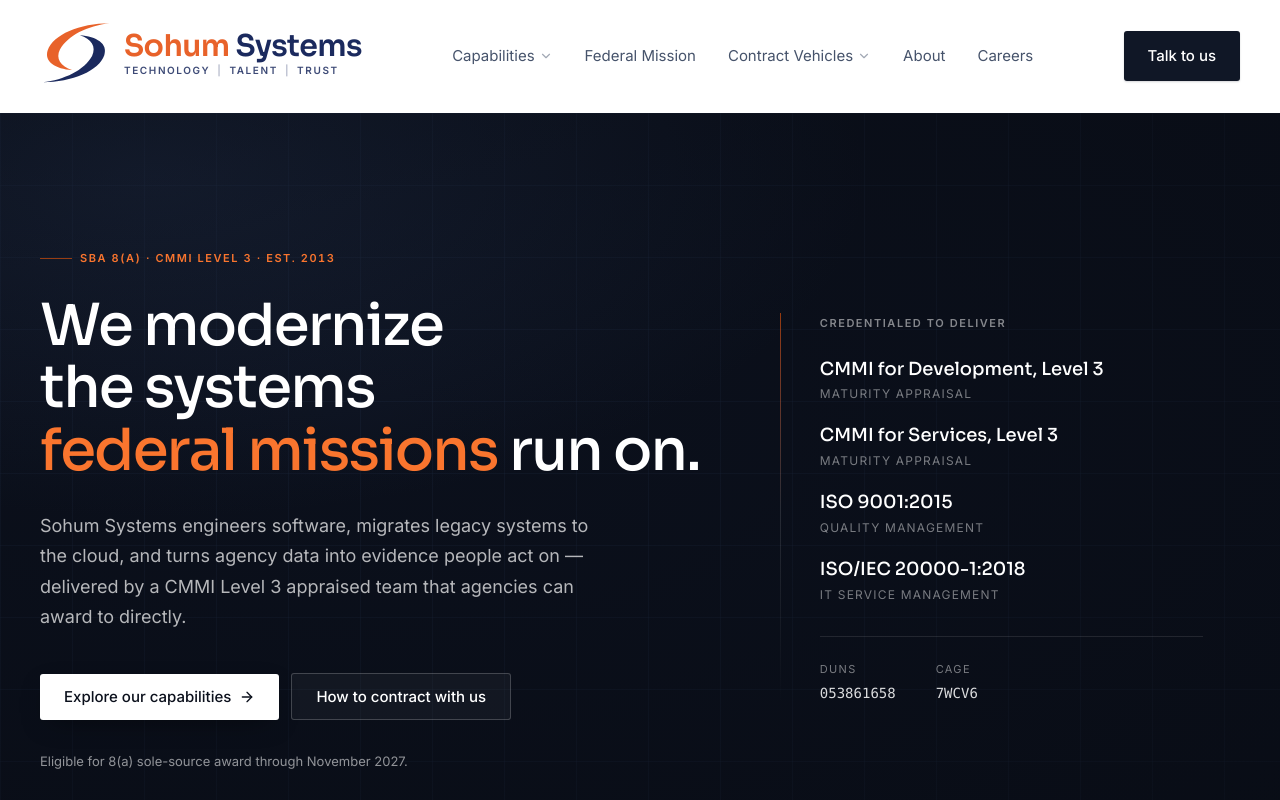
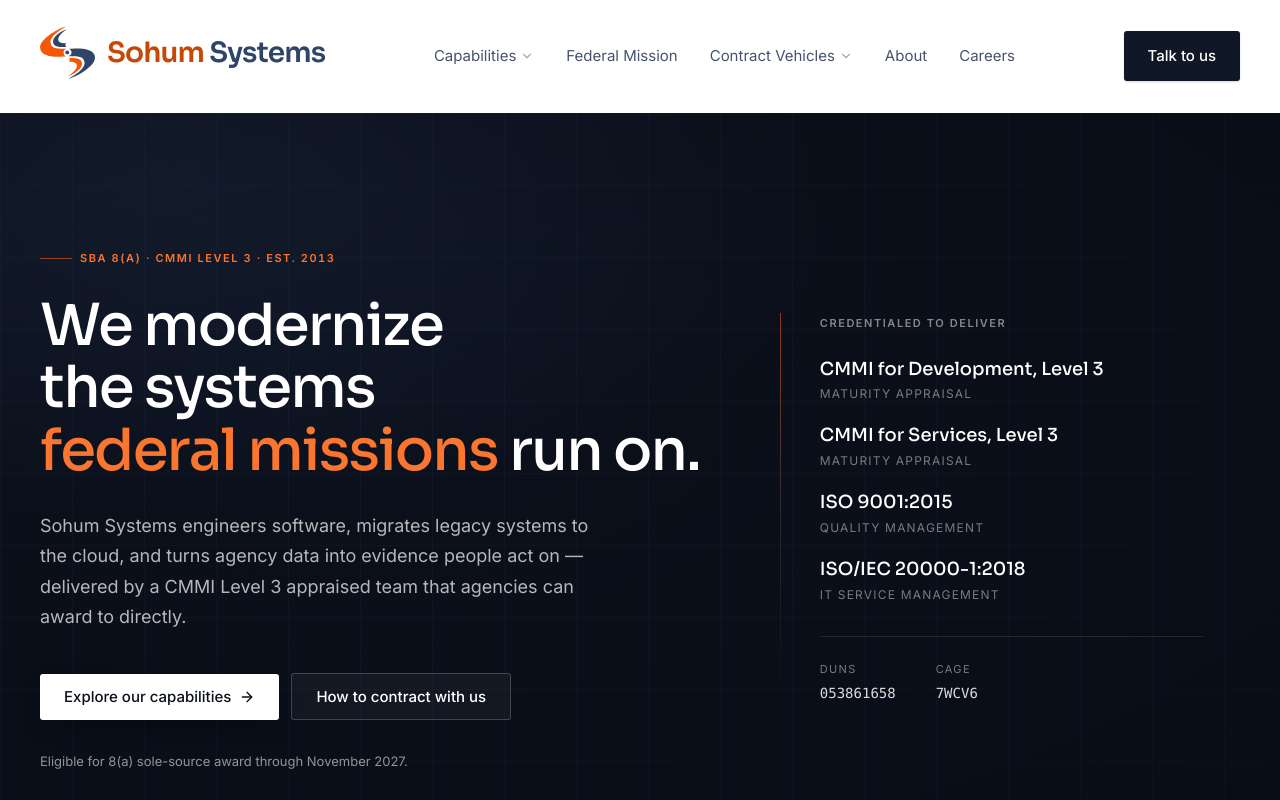
Before and after one commit to tekra-solutions/sohum-website, a Next.js app: page / in a window 1280 px wide. Shown: the top 800 px of the page. Built offline with nearby package versions, Linux system fonts and the light colour scheme.

Commit message:
Design change

```diff
--- a/src/app/opengraph-image.tsx
+++ b/src/app/opengraph-image.tsx
@@ -23,31 +23,29 @@
         }}
       >
         <div style={{ display: "flex", alignItems: "center", gap: 20 }}>
-          <svg width="86" height="83" viewBox="0 0 112 108">
+          <svg width="72" height="70" viewBox="286 0 301 292">
             <path
-              fill="#e8622a"
-              d="M108 8C62 8 20 26 12 50 6 68 24 79 50 81 32 75 24 63 31 49 43 27 74 12 108 8Z"
+              fill="#f25806"
+              d="m428.93,0c-30.41,8.17-142.92,63.88-142.38,116.97,0,58.55,115.04,50.4,143.46,46.7,0,0-14.78-3.13-14.78-19.7s14.78-20.65,14.78-20.65c-30.39-1.79-84.63,6.87-86.35-35.62,0-44.48,79.59-79.3,85.26-87.7Z"
             />
             <path
-              fill="#ffffff"
-              d="M4 100c46 0 88-18 96-42 6-18-12-29-38-31 18 6 26 18 19 32C69 81 38 96 4 100Z"
+              fill="#8fa2c4"
+              d="m432.65,16.92c-27.2,6.3-63.51,29.24-73.6,56.14-5.03,13.42.9,28.44,14,34.25,22.23,9.85,58.24,5.64,58.24,5.64,0,0-6.46-1.34-6.63-10.42-.17-9.21,6.9-9.07,6.9-9.07-6.25-1.61-46.02,4.6-45.95-22.2.81-27,39.59-48.8,47.03-54.34Z"
+            />
+            <circle fill="#8fa2c4" cx="435" cy="143.06" r="10.11" />
+            <path
+              fill="#8fa2c4"
+              d="m444.59,286.98c30.41-8.17,142.92-63.88,142.38-116.97,0-58.55-115.04-50.4-143.46-46.7,0,0,14.78,3.13,14.78,19.7s-14.78,20.65-14.78,20.65c30.39,1.79,84.63-6.87,86.35,35.62,0,44.48-79.59,79.3-85.26,87.7Z"
+            />
+            <path
+              fill="#f25806"
+              d="m440.87,270.06c27.2-6.3,63.51-29.24,73.6-56.14,5.03-13.42-.9-28.44-14-34.25-22.23-9.85-58.24-5.64-58.24-5.64,0,0,6.46,1.34,6.63,10.42.17,9.21-6.9,9.07-6.9,9.07,6.25,1.61,46.02-4.6,45.95,22.2-.81,27-39.59,48.8-47.03,54.34Z"
             />
           </svg>
           <div style={{ display: "flex", flexDirection: "column" }}>
             <div style={{ display: "flex", fontSize: 34, fontWeight: 700, color: "#ffffff" }}>
-              <span>so</span>
-              <span style={{ color: "#fa752e" }}>hum</span>
-              <span>&nbsp;systems</span>
-            </div>
-            <div
-              style={{
-                fontSize: 15,
-                letterSpacing: 5,
-                color: "#8fa2c4",
-                marginTop: 6,
-              }}
-            >
-              FEDERAL TECHNOLOGY
+              <span style={{ color: "#fa752e" }}>Sohum</span>
+              <span>&nbsp;Systems</span>
             </div>
           </div>
         </div>
--- a/src/components/Logo.tsx
+++ b/src/components/Logo.tsx
@@ -1,108 +1,81 @@
 /**
- * Sohum Systems lockup.
+ * Sohum Systems brand mark.
  *
- * The mark is a two-tone S: an orange upper sweep and a navy lower sweep that
- * cross at the centre, each tapering to a point. Drawn as two closed outlines
- * rather than strokes so the taper is real rather than a cap effect.
+ * Paths are taken verbatim from the supplied brand SVG. The artwork is a
+ * two-part rotationally symmetric bird form: one half in the brand orange,
+ * one in the brand navy.
  *
- * The wordmark and the TECHNOLOGY | TALENT | TRUST descriptor are live text,
- * so the lockup stays selectable, searchable and translatable, and no second
- * raster asset ever has to be kept in sync.
+ * Rendering notes:
+ *  - The source file packs the symbol (x 286-587, y 0-292) above the wordmark.
+ *    We crop the viewBox to the symbol and set the wordmark in live text, so
+ *    the lockup stays crisp, searchable, and translatable.
+ *  - On dark grounds the navy half would nearly vanish, so `tone="light"`
+ *    swaps it for a light slate that keeps the two halves legible.
  */
-
-/** Brand values, used by both the mark and the wordmark. */
-const NAVY = "#1b2a5e";
-const ACCENT = "#e8622a";
-
-/** Upper sweep — orange. Tapers from the crossing out to the top-right tip. */
-const S_UPPER =
-  "M108 8C62 8 20 26 12 50 6 68 24 79 50 81 32 75 24 63 31 49 43 27 74 12 108 8Z";
-
-/** Lower sweep — navy. Rotationally symmetric to the upper. */
-const S_LOWER =
-  "M4 100c46 0 88-18 96-42 6-18-12-29-38-31 18 6 26 18 19 32C69 81 38 96 4 100Z";
-
 export function Logo({
   className = "",
   showWordmark = true,
   tone = "dark",
   size = "md",
-  showTagline = true,
 }: {
   className?: string;
   showWordmark?: boolean;
   /** "dark" = for light backgrounds; "light" = for dark backgrounds. */
   tone?: "dark" | "light";
-  /** md = header default; lg = footer masthead. */
+  /** md = header/footer default; lg = generous, for the footer masthead. */
   size?: "md" | "lg";
-  /** The TECHNOLOGY | TALENT | TRUST descriptor. */
-  showTagline?: boolean;
 }) {
-  const isLight = tone === "light";
-
-  // On dark grounds the navy sweep would disappear, so it becomes white there.
-  const sweep = isLight ? "#ffffff" : NAVY;
-
-  // One proportional scale, stepped down on narrow screens. At full desktop
-  // size the lockup pushed the mobile menu button past the viewport edge, so
-  // phones get a smaller step and tablets up get the intended size.
-  const markSize =
-    size === "lg"
-      ? "w-[3.75rem] sm:w-[4.5rem] lg:w-[5.25rem]"
-      : "w-[3.25rem] sm:w-[4rem] lg:w-[4.5rem]";
-  const wordSize =
-    size === "lg"
-      ? "text-[1.5rem] sm:text-[1.875rem] lg:text-[2.125rem]"
-      : "text-[1.3125rem] sm:text-[1.625rem] lg:text-[1.875rem]";
-  const tagSize =
-    size === "lg"
-      ? "text-[0.5rem] sm:text-[0.625rem] lg:text-[0.6875rem]"
-      : "text-[0.4375rem] sm:text-[0.5625rem] lg:text-[0.625rem]";
+  const navy = tone === "light" ? "#8fa2c4" : "#304368";
+  const wordNavy = tone === "light" ? "text-white" : "text-brand-navy";
+  const markSize = size === "lg" ? "h-[4rem] w-[4.125rem]" : "h-[3.375rem] w-[3.4375rem]";
+  const wordSize = size === "lg" ? "text-[2rem]" : "text-[1.75rem]";
 
   return (
     <span className={`inline-flex items-center gap-3 ${className}`}>
       <svg
-        viewBox="0 0 112 108"
-        className={`${markSize} h-auto shrink-0`}
+        viewBox="286 0 301 292"
+        className={`${markSize} shrink-0`}
         fill="none"
         aria-hidden="true"
         focusable="false"
       >
-        <path d={S_UPPER} fill={ACCENT} />
-        <path d={S_LOWER} fill={sweep} />
+        {/* Upper sweep — orange outer, navy inner */}
+        <path
+          fill="#f25806"
+          d="m428.93,0c-30.41,8.17-142.92,63.88-142.38,116.97,0,58.55,115.04,50.4,143.46,46.7,0,0-14.78-3.13-14.78-19.7s14.78-20.65,14.78-20.65c-30.39-1.79-84.63,6.87-86.35-35.62,0-44.48,79.59-79.3,85.26-87.7Z"
+        />
+        <path
+          fill={navy}
+          d="m432.65,16.92c-27.2,6.3-63.51,29.24-73.6,56.14-5.03,13.42.9,28.44,14,34.25,22.23,9.85,58.24,5.64,58.24,5.64,0,0-6.46-1.34-6.63-10.42-.17-9.21,6.9-9.07,6.9-9.07-6.25-1.61-46.02,4.6-45.95-22.2.81-27,39.59-48.8,47.03-54.34Z"
+        />
+        {/* Pivot */}
+        <circle fill={navy} cx="435" cy="143.06" r="10.11" />
+        {/* Lower sweep — navy outer, orange inner */}
+        <path
+          fill={navy}
+          d="m444.59,286.98c30.41-8.17,142.92-63.88,142.38-116.97,0-58.55-115.04-50.4-143.46-46.7,0,0,14.78,3.13,14.78,19.7s-14.78,20.65-14.78,20.65c30.39,1.79,84.63-6.87,86.35,35.62,0,44.48-79.59,79.3-85.26,87.7Z"
+        />
+        <path
+          fill="#f25806"
+          d="m440.87,270.06c27.2-6.3,63.51-29.24,73.6-56.14,5.03-13.42-.9-28.44-14-34.25-22.23-9.85-58.24-5.64-58.24-5.64,0,0,6.46,1.34,6.63,10.42.17,9.21-6.9,9.07-6.9,9.07,6.25,1.61,46.02-4.6,45.95,22.2-.81,27-39.59,48.8-47.03,54.34Z"
+        />
       </svg>
 
       {showWordmark && (
-        <span className="flex flex-col gap-[0.3em]">
+        <span className="flex flex-col leading-none">
           <span
-            className={`whitespace-nowrap font-[family-name:var(--font-display)] ${wordSize} font-bold leading-none tracking-[-0.02em] ${
-              isLight ? "text-white" : "text-[#1b2a5e]"
-            }`}
+            className={`whitespace-nowrap font-[family-name:var(--font-display)] ${wordSize} font-semibold tracking-[-0.03em] ${wordNavy}`}
           >
-            {/* One orange in both tones so the header and footer lockups are
-                identical. WCAG 1.4.3 exempts logotype text from the contrast
-                minimum, and splitting the colour by background made the two
-                lockups visibly different brands. */}
-            <span style={{ color: ACCENT }}>Sohum</span> Systems
+            {/* "Sohum" carries the orange; "Systems" stays navy. The artwork's
+                orange (#f25806) is 3.4:1 on white — right for a graphic, short
+                of AA for text — so light grounds use flame-600 (4.82:1) and
+                dark grounds the brighter flame-400. Same colour family either
+                way, so the header and footer lockups read identically. */}
+            <span className={tone === "light" ? "text-flame-400" : "text-flame-600"}>
+              Sohum
+            </span>{" "}
+            Systems
           </span>
-
-          {showTagline && (
-            <span
-              className={`flex items-center gap-[0.7em] whitespace-nowrap ${tagSize} font-semibold uppercase leading-none tracking-[0.16em] ${
-                isLight ? "text-white/85" : "text-[#1b2a5e]/85"
-              }`}
-            >
-              <span>Technology</span>
-              <span aria-hidden="true" className="opacity-40">
-                |
-              </span>
-              <span>Talent</span>
-              <span aria-hidden="true" className="opacity-40">
-                |
-              </span>
-              <span>Trust</span>
-            </span>
-          )}
         </span>
       )}
     </span>
```
Also changed, not shown: src/app/icon.svg.
